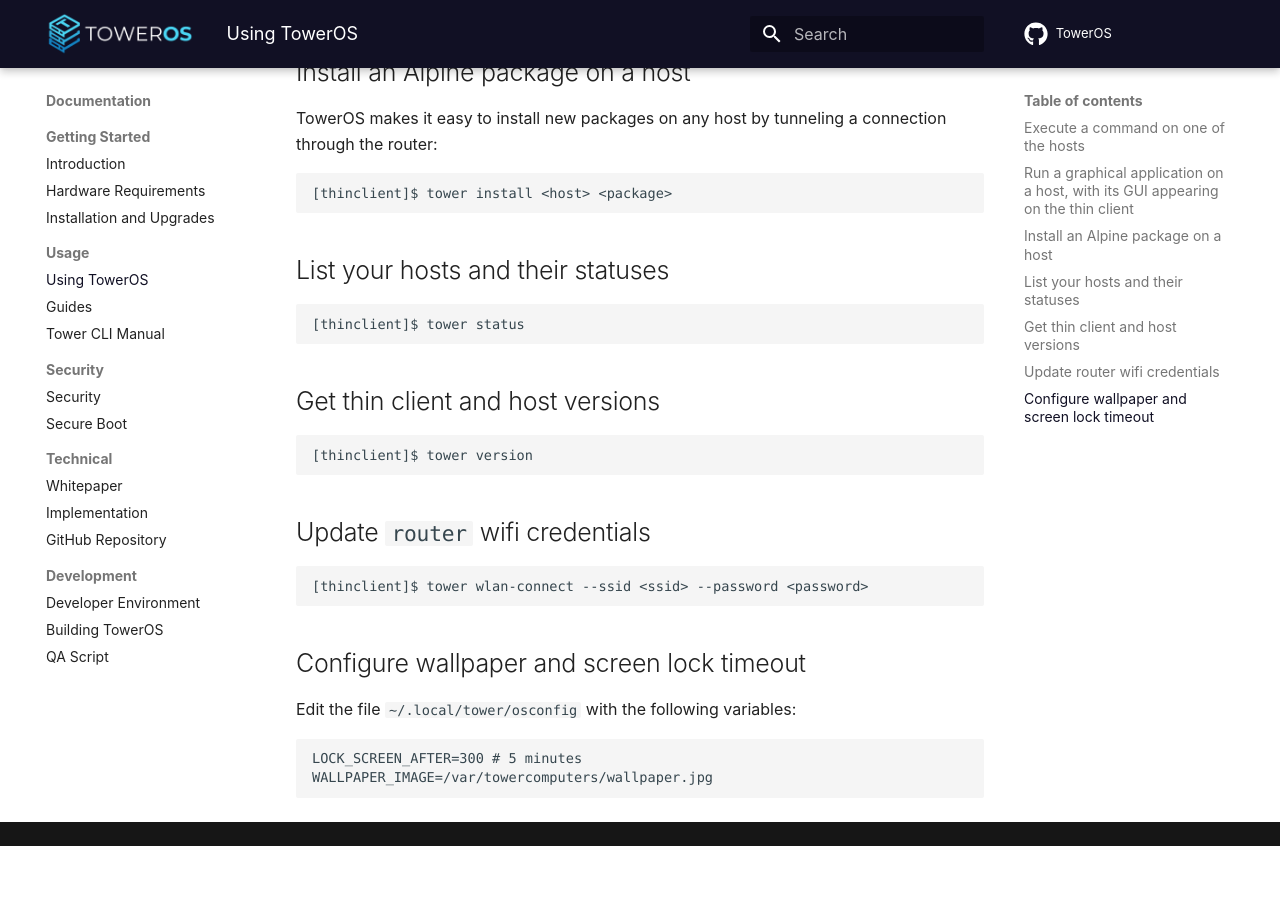
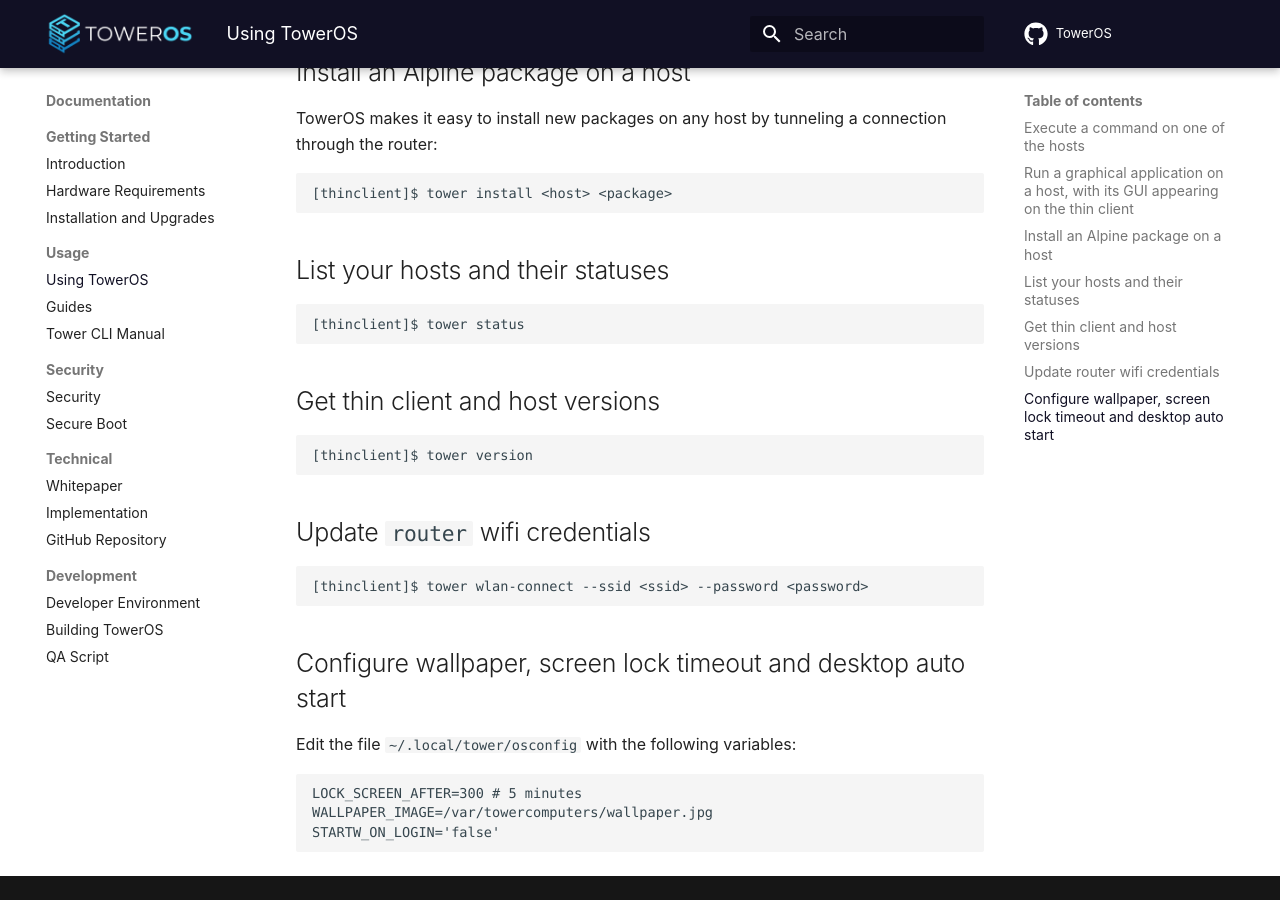
Before and after one commit to towercomputers/toweros, an MkDocs documentation site: the page built from docs/src/usage.md, in a window 1280 px wide and 900 px high, scrolled down 600 px. Built offline with MkDocs 1.6.1 and Material for MkDocs 9.7.7, drawn with Linux system fonts in a browser that asks for light colours; comment, search, counter and statistics services are not loaded; before the commit the page ends 1446 px from its top, so only the background shows below that.

Commit message:
update doc

````diff
--- a/docs/src/usage.md
+++ b/docs/src/usage.md
@@ -40,11 +40,12 @@
 [thinclient]$ tower wlan-connect --ssid <ssid> --password <password>
 ```
 
-## Configure wallpaper and screen lock timeout
+## Configure wallpaper, screen lock timeout and desktop auto start
 
 Edit the file `~/.local/tower/osconfig` with the following variables:
 
 ```
 LOCK_SCREEN_AFTER=300 # 5 minutes
 WALLPAPER_IMAGE=/var/towercomputers/wallpaper.jpg
+STARTW_ON_LOGIN='false'
 ```
````
Also changed, not shown: docs/src/qa-script.md (+2 -0 lines).
